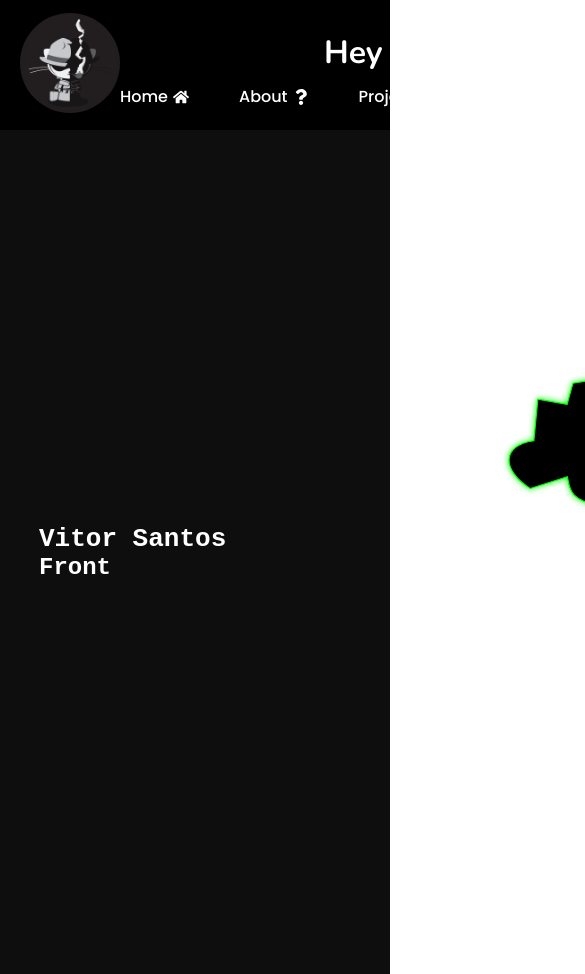
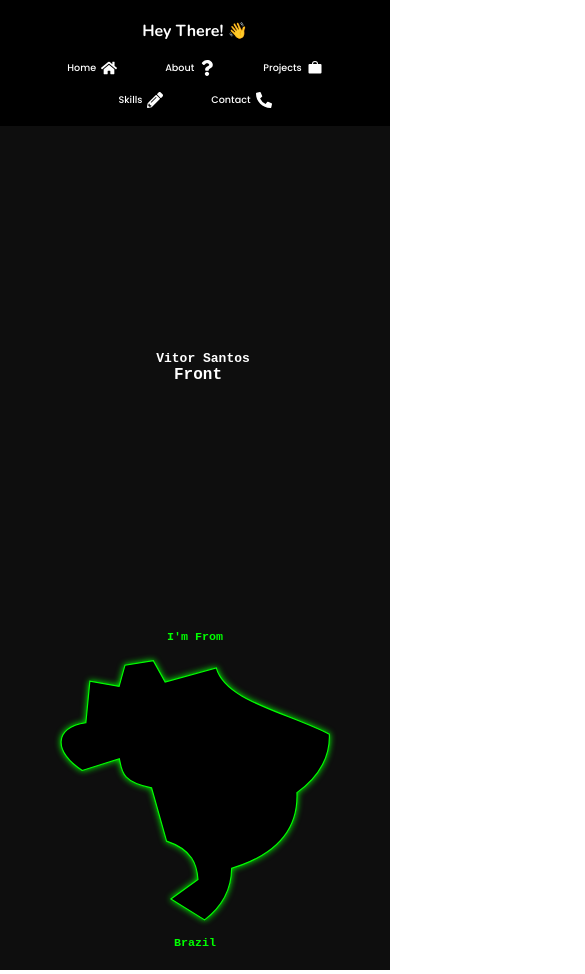
Before and after one commit to IM-DeV-Vitor/Portfolio, a React (Vite) app in the folder portifolio/: page / in a window 390 px wide. Shown: the top 974 px of the page, 585 px wide, since content can reach past the window. Built offline with nearby package versions, Linux system fonts and the light colour scheme.

Commit message:
now responsive

```diff
--- a/portifolio/src/App.jsx
+++ b/portifolio/src/App.jsx
@@ -1,5 +1,6 @@
 import Header from "./components/Header"
 import Home from "./components/Home"
+import "./App.module.css"
 
 export default function App() {
 
--- /dev/null
+++ b/portifolio/src/App.module.css
@@ -0,0 +1,47 @@
+@charset "UTF-8";
+
+@media screen and (max-width: 950px) {
+    a {
+        font-size: .8em;
+    }
+
+    h1, h2 {
+        font-size: 1.7em;
+    }
+
+    p {
+        font-size: .8em;
+    }
+}
+
+@media screen and (max-width: 835px) {
+    a {
+        font-size: .6em;
+    }
+
+    h1, h2 {
+        font-size: 1.5em;
+    }
+
+    p {
+        font-size: .6em;
+    }
+}
+
+@media screen and (max-width: 460px) {
+    nav {
+        flex-flow: row wrap;
+    }
+
+    h1, h2 {
+        font-size: 1em;
+    }
+
+    p {
+        font-size: .6em;
+    }
+
+    div.imgContainer {
+        display: none;
+    }
+}
--- a/portifolio/src/components/Header.jsx
+++ b/portifolio/src/components/Header.jsx
@@ -14,7 +14,7 @@ export default function Header() {
                 <img src={catImage} alt="Imagem de um Octocat detetive" />
             </div>
             <div className={styles.alignedItems}>
-            <h1>Hey There!</h1>
+            <h1>Hey There! 👋</h1>
             <nav>
                 <div className={styles.iconnedLink}><a href="#">Home</a> <FaHome /></div>
                 <div className={styles.iconnedLink}><a href="#">About</a> <FaQuestion /></div>
--- a/portifolio/src/styles/Header.module.css
+++ b/portifolio/src/styles/Header.module.css
@@ -37,7 +37,7 @@ nav {
     display: flex;
     justify-content: center;
     align-items: center;
-    gap: 0px 50px;
+    gap: 0 2rem;
 }
 
 nav a {
@@ -68,3 +68,20 @@ div.iconnedLink {
     font-size: 1em;
     font-weight: 500;
 }
+
+@media screen and (max-width: 792px) {
+    div.imgContainer, div.headerContainer > p {
+        display: none;
+    }
+
+    div.headerContainer {
+        justify-content: center;
+    }
+}
+
+@media screen and (max-width: 460px) {
+    .iconnedLink {
+        font-size: .6em;
+        padding: 8px;
+    }
+}
--- a/portifolio/src/styles/Home.module.css
+++ b/portifolio/src/styles/Home.module.css
@@ -2,7 +2,7 @@
 
 div.homeContainer {
   display: flex;
-  flex-flow: row nowrap;
+  flex-flow: column;
   height: 100vh;
   background: #0e0e0e;
   font-family: monospace;
@@ -15,9 +15,9 @@ div.textItems {
   flex-direction: column;
   height: 100vh;
   color: white;
-  align-items: flex-start;
+  align-items: center;
   justify-content: center;
-  padding-left: 10vw;
+  padding-left: 1rem;
 }
 
 div.textItems h2 {
@@ -25,7 +25,7 @@ div.textItems h2 {
   width: 30ch;
   text-align: left;
   overflow: hidden;
-  white-space: wrap;
+  text-align: center;
 }
 
 
@@ -39,12 +39,13 @@ span.cursor {
   display: flex;
   justify-content: center;
   align-items: center;
-
 }
 
 .iconWrapper {
+  display: flex;
+  align-items: center;
+  justify-content: center;
   position: relative;
-  display: inline-block;
   font-size: 15em;
   margin: auto;
   perspective: 1000px;
@@ -59,28 +60,6 @@ span.cursor {
   filter: drop-shadow(0 0 10px lime);
 }
 
-.iconWrapper::before {
-  content: "";
-  position: absolute;
-  top: var(--y, 50%);
-  left: var(--x, 50%);
-  width: 150%;
-  height: 150%;
-  transform: translate(-50%, -50%);
-  background: radial-gradient(
-    circle at center,
-    rgba(0, 255, 0, 0.15) 20%,
-    transparent 60%
-  );
-  opacity: 0;
-  transition: opacity 0.2s ease;
-  pointer-events: none;
-}
-
-.iconWrapper:hover::before {
-  opacity: 1;
-}
-
 div.countryData {
     display: flex;
     justify-content: center;
@@ -89,6 +68,7 @@ div.countryData {
     color: lime;
     font-weight: 600;
     font-size: 1.5em;
+    padding: 20px;
 }
 
 
```
